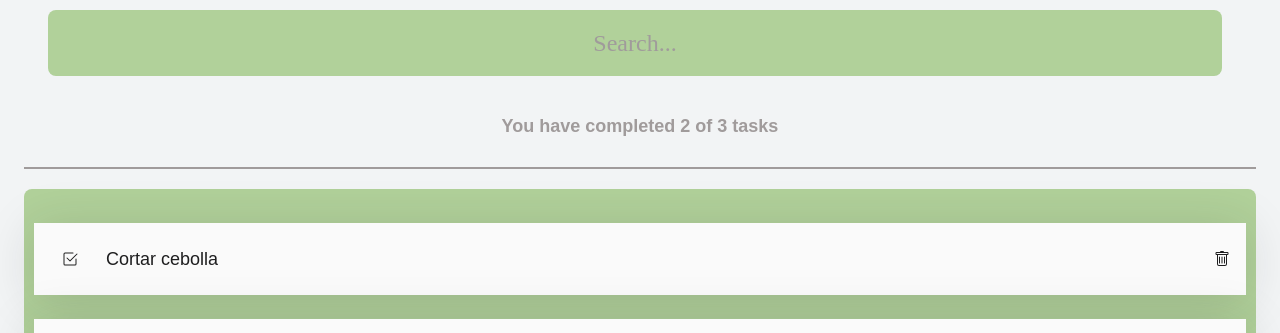
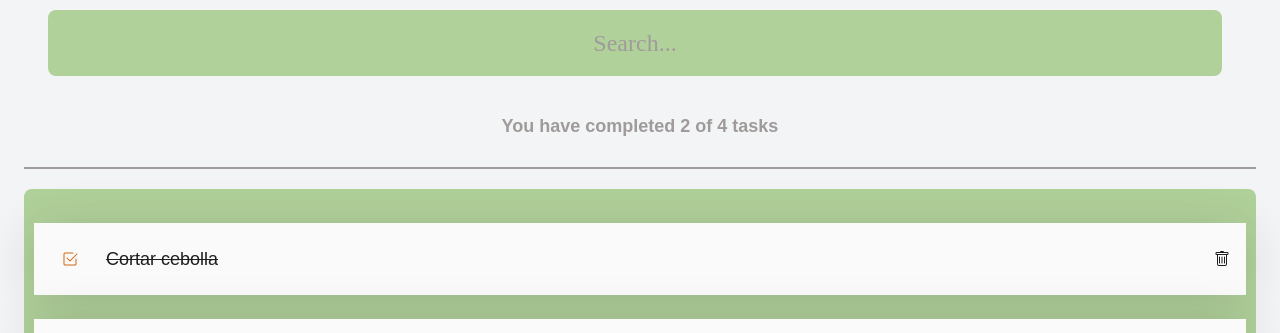
Before and after one commit to StefaniPenaranda/ToDoList, a React (Create React App) app: page / in a window 1280 px wide. Shown: the top 333 px of the page. Built offline with nearby package versions, Linux system fonts and the light colour scheme.

Commit message:
manejando estados, y connectandolo con todoCounter

```diff
--- a/src/App.js
+++ b/src/App.js
@@ -7,21 +7,33 @@ import { CreateTodoButton } from './CreateTodoButton';
 import './App.css';
 
 const todos = [
-  { text: 'Cortar cebolla', completed: false },
+  { text: 'Cortar cebolla', completed: true },
   { text: 'Tomar el cursso de intro a React', completed: true },
   { text: 'Llorar con la llorona', completed: false },
   { text: 'LALALALAA', completed: false },
 ];
 
 function App() {
+  const [todo, setTodos] = React.useState(todos);
+  // creandonnuestro estado
+  const [searchValue, setSearchValue] = React.useState('');
+  //contamos cuantos todos tenemos completados y cuantontenemos entotoal
+  const completeTodo = todo.filter(todo => todo.completed === true).length
+  const totalTodos = todo.length;
   return (
     <React.Fragment>
-      <TodoSearch />
-      <TodoCounter />
+      <TodoSearch
+      searchValue = {searchValue}
+      setSearchValue = {setSearchValue}
+      />
+      <TodoCounter
+        total = {totalTodos}
+        complete = {completeTodo}
+      />
 
 
       <TodoList>
-        {todos.map(todo => (
+        {todo.map(todo => (
           <TodoItem
             key={todo.text}
             text={todo.text}
--- a/src/TodoSearch.js
+++ b/src/TodoSearch.js
@@ -1,18 +1,23 @@
 import React from 'react';
 import './TodoSearch.css';
 
-function TodoSearch() {
+function TodoSearch({searchValue, setSearchValue}) {
+
   const onSearchValueChange = (event) => {
     console.log(event.target.value);
+    setSearchValue(event.target.value);
   };
 
-  return (
+  return [
     <input
       className="TodoSearch"
       placeholder="Search..."
+      value={searchValue}
       onChange={onSearchValueChange}
-    />
-  );
+      //{()=>setSearchValue('pollo')}
+    />,
+    // <p>{searchValue}</p>
+  ];
 }
 
 export { TodoSearch };
--- a/src/todoCounter.js
+++ b/src/todoCounter.js
@@ -1,9 +1,10 @@
 import React from 'react';
 import './TodoCounter.css';
 
-function TodoCounter() {
+function TodoCounter({ total, complete}) {
+
   return (
-    <h2 className="TodoCounter">You have completed 2 of 3 tasks</h2>
+    <h2 className="TodoCounter">You have completed {complete} of {total } tasks</h2>
   );
 }
 
```
